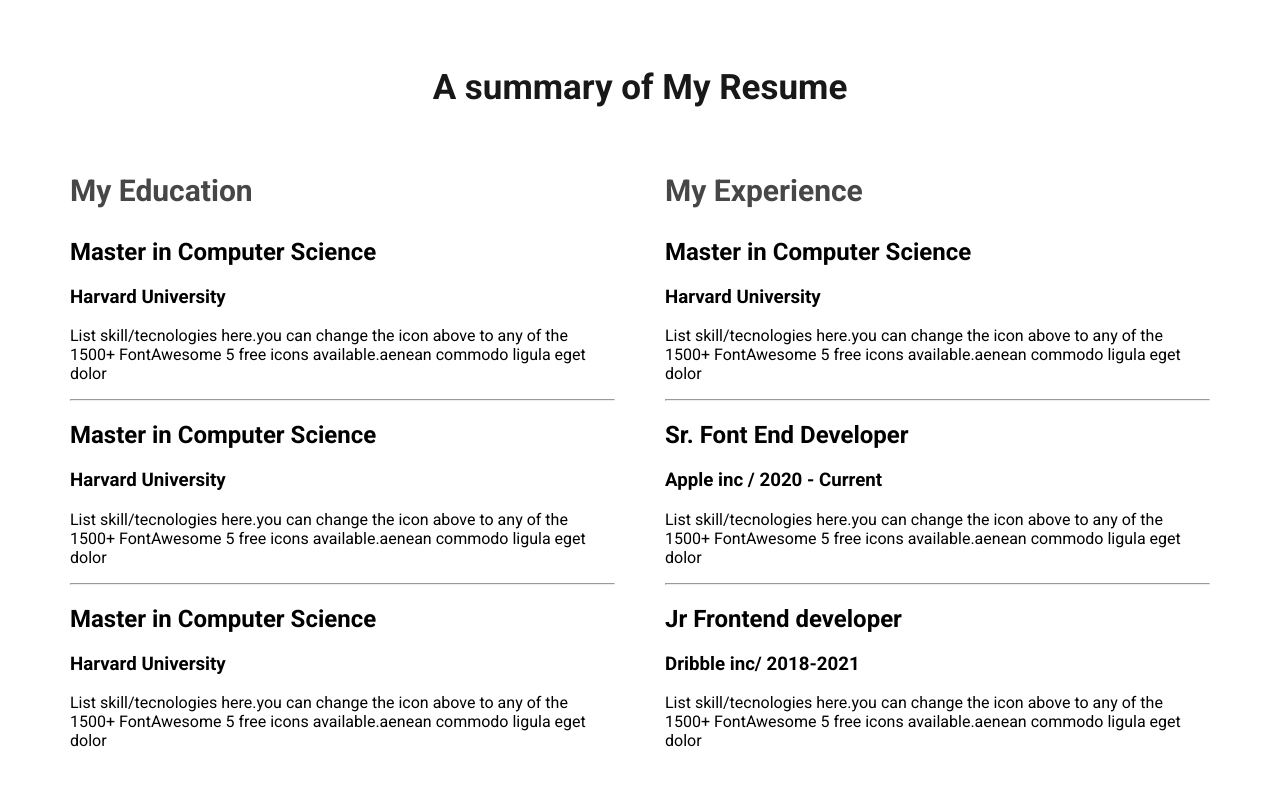
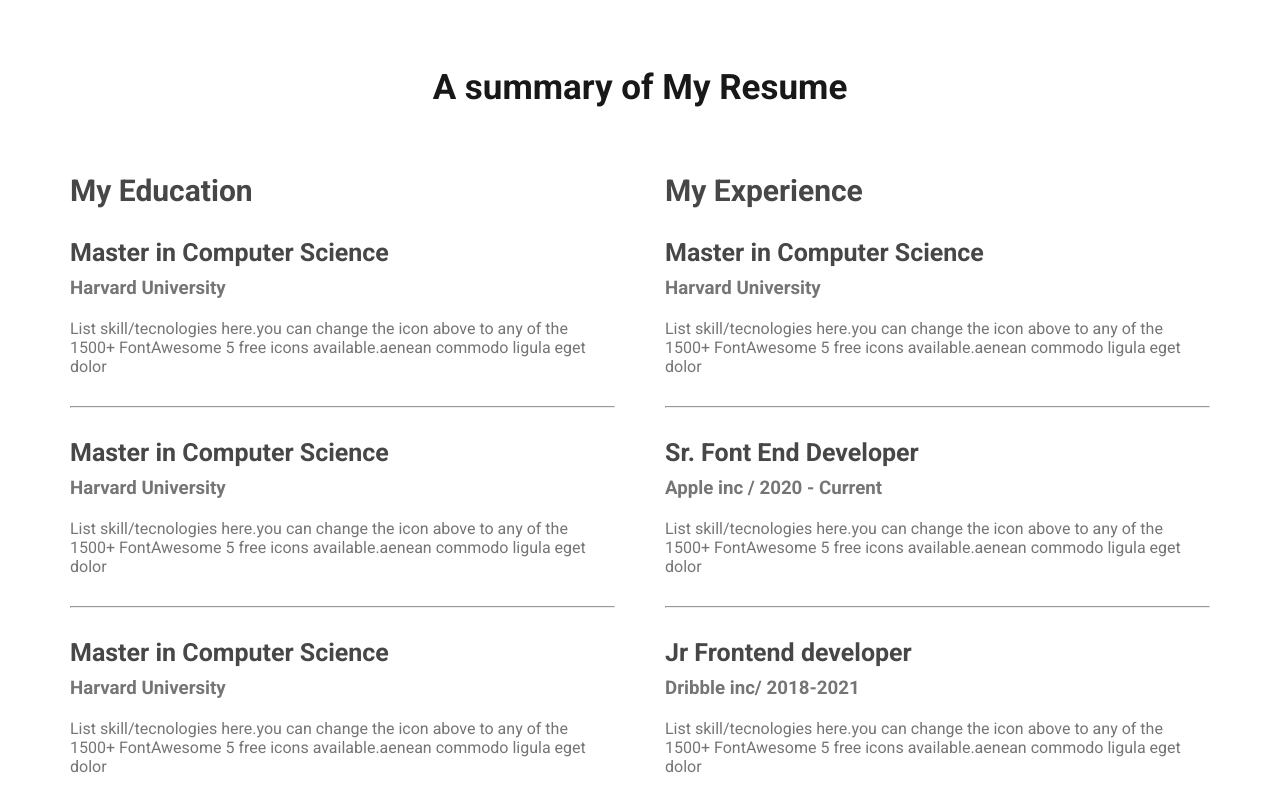
Before and after one commit to syedulislamsyed66/web-developer-portfolio, a plain HTML site: page index.html in a window 1280 px wide. Shown: the part 2221-3021 px from the top of the page. Before the commit the page ends 2995 px from the top, so only its background shows below. Drawn offline with Linux system fonts and the light colour scheme.

Commit message:
a summary of my resume update

```diff
--- a/styles/styles.css
+++ b/styles/styles.css
@@ -143,3 +143,22 @@ main{
     display: flex;
     gap: 50px;
 }
+
+.resume-item-institute, .resume-item-description{
+    color: #757575;
+}
+.resume-item-title{
+    color: #474747;
+    font-size: 25px;
+    font-style: normal;
+    font-weight: 700;
+    margin-bottom: 10px;
+}
+
+.resume-container hr{
+    margin: 30px 0px;
+}
+.resume-item-institute{
+    margin-top: 0px;
+    margin-bottom: 20px;
+}
```
Also changed, not shown: index.html (+0 -1 lines).
